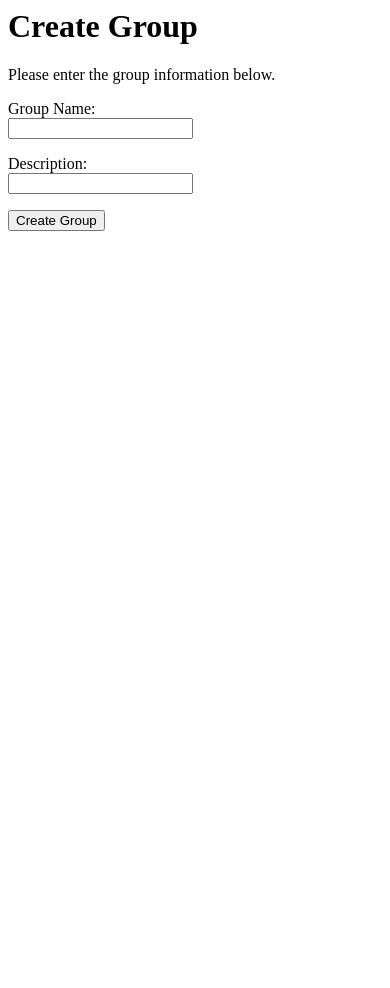
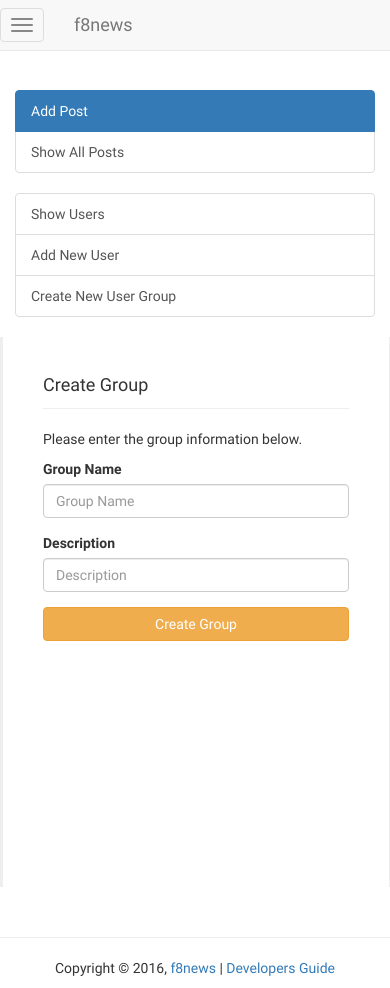
Before and after one commit to akinza/a6news-app, a CodeIgniter app: page /database/index.php/auth/create_group in a window 390 px wide. Before the commit the page ends 231 px from the top, so only its background shows below. Run offline with CodeIgniter, Linux system fonts and the light colour scheme; a user stored in the database is signed in; data comes from the database, SQL or seed files in the repository; some libraries are stand-ins or nearby versions.

Commit message:
Changed views

```diff
--- a/application/controllers/Auth.php
+++ b/application/controllers/Auth.php
@@ -776,6 +776,8 @@ class Auth extends CI_Controller {
 			'name'    => 'group_name',
 			'id'      => 'group_name',
 			'type'    => 'text',
+			'class'    => 'form-control',
+			'placeholder'    => 'Group Name',
 			'value'   => $this->form_validation->set_value('group_name', $group->name),
 			$readonly => $readonly,
 		);
@@ -783,6 +785,8 @@ class Auth extends CI_Controller {
 			'name'  => 'group_description',
 			'id'    => 'group_description',
 			'type'  => 'text',
+			'class'    => 'form-control',
+			'placeholder'    => 'Group Description',
 			'value' => $this->form_validation->set_value('group_description', $group->description),
 		);
 
--- a/application/views/auth/create_group.php
+++ b/application/views/auth/create_group.php
@@ -1,20 +1,54 @@
-<h1><?php echo lang('create_group_heading');?></h1>
-<p><?php echo lang('create_group_subheading');?></p>
+<!DOCTYPE html>
+<html>
+  <head>
+    <title>f8news-Admin</title>
+    <?php $this->load->view('include/css_common'); ?>
+  </head>
+  <body>
+    <?php $this->load->view('include/header'); ?>
+    <div class="f8-sec-main">
+      <div class="f8-admin-container row">
+        <section class="f8-sec-admin-sidebar  col-lg-2 col-md-3 col-sm-4 col-xs-12">
+          <?php $this->load->view('admin/sidebar_menu'); ?>
+        </section>
+        <section class="f8-sec-admin-body  col-lg-10 col-md-9 col-sm-8 col-xs-12">
+          <div class="f8-sec-inner-block  col-lg-6 col-md-6 col-sm-8 col-xs-12">
+            <div class="f8-sec-heading">
+              <?php echo lang('create_group_heading');?>
+            </div>
+            <p><?php echo lang('create_group_subheading');?></p>
+            <div id="infoMessage"><?php echo $message;?></div>
+            <?php echo form_open("auth/create_group");?>
+              <div class="form-group">
+                <label for="group_name" class="col-sm-3 control-label" style="text-align:left !important;">Group Name</label>
+                <div class="col-sm-8">
+                  <input name="group_name" type="text" class="form-control" id="group_name" placeholder="Group Name">
+                </div>
+              </div>
+              <div class="form-group">
+                <label for="input-last-name" class="col-sm-3 control-label"  style="text-align:left !important;">Description</label>
+                <div class="col-sm-8">
+                  <input name="description" type="text" class="form-control" id="description" placeholder="Description">
+                </div>
+              </div>
 
-<div id="infoMessage"><?php echo $message;?></div>
-
-<?php echo form_open("auth/create_group");?>
-
-      <p>
-            <?php echo lang('create_group_name_label', 'group_name');?> <br />
-            <?php echo form_input($group_name);?>
-      </p>
-
-      <p>
-            <?php echo lang('create_group_desc_label', 'description');?> <br />
-            <?php echo form_input($description);?>
-      </p>
-
-      <p><?php echo form_submit('submit', lang('create_group_submit_btn'));?></p>
-
-<?php echo form_close();?>
+              <div class="form-group">
+                <div class="col-sm-11">
+                  <button type="submit" class="btn btn-warning btn-block">Create Group</button>
+                </div>
+              </div>
+              <?php echo form_close();?>
+          </div>
+        </section>
+      </div>
+    </div>
+    <?php $this->load->view('include/footer'); ?>
+    <?php $this->load->view('include/templates'); ?>
+    <?php $this->load->view('include/js_common'); ?>
+    <script>
+      $(document).ready(function(){
+        $('form').addClass("form-horizontal");
+      });
+    </script>
+  </body>
+</html>
--- a/application/views/auth/edit_user.php
+++ b/application/views/auth/edit_user.php
@@ -6,7 +6,7 @@
   </head>
   <body>
     <?php $this->load->view('include/header'); ?>
-    <div class="container">
+    <div class="f8-sec-main">
       <div class="f8-admin-container row">
         <section class="f8-sec-admin-sidebar  col-lg-2 col-md-3 col-sm-4 col-xs-12">
           <?php $this->load->view('admin/sidebar_menu'); ?>
```
Also changed, not shown: application/views/auth/edit_group.php (+58 -0 lines).
